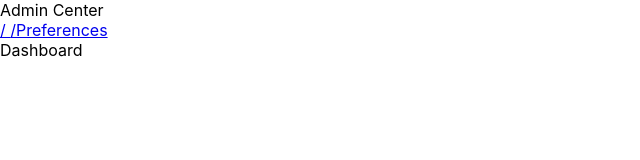
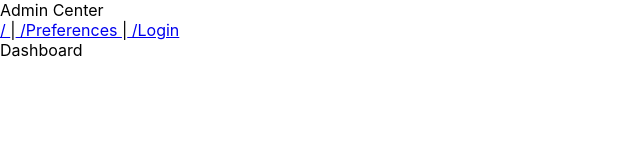
Before and after one commit to awsp/spring-react-template, a React (Create React App) app in the folder admin-center/: page / in a window 1280 px wide. Shown: the top 160 px of the page, without its empty margins (0-640 px from the left). Built offline with nearby package versions, Linux system fonts and the light colour scheme.

Commit message:
in preparation for redux implementation

```diff
--- a/admin-center/src/index.js
+++ b/admin-center/src/index.js
@@ -3,10 +3,17 @@ import ReactDOM from 'react-dom';
 import './index.css';
 import App from './modules/app/App';
 import * as serviceWorker from './serviceWorker';
+import {createStore} from "redux";
+import {Provider} from "react-redux";
+import rootReducer from "./reducers"
 
-ReactDOM.render( < App / >, document.getElementById('root')
-)
-;
+const store = createStore(rootReducer);
+
+ReactDOM.render(
+	<Provider store={store}>
+		<App/>
+	</Provider>,
+	document.getElementById('root'));
 
 // If you want your app to work offline and load faster, you can change
 // unregister() to register() below. Note this comes with some pitfalls.
--- a/admin-center/src/modules/app/App.js
+++ b/admin-center/src/modules/app/App.js
@@ -1,10 +1,11 @@
 import React, {Component} from 'react';
 import './App.css';
-import {HashRouter as Router, Route, Link, Switch} from 'react-router-dom';
+import {HashRouter as Router, Link, Route, Switch} from 'react-router-dom';
 
 import DashboardComponent from "../dashboard/DashboardComponent";
 import NotFound from "./NotFound";
 import PreferencesComponent from "../preferences/PreferencesComponent";
+import LoginComponent from "../auth/LoginComponent";
 
 class App extends Component {
 	render() {
@@ -13,13 +14,15 @@ class App extends Component {
 				<Router>
 					Admin Center
 					<nav>
-						<Link to="/"> / </Link>
-						<Link to="/preferences"> /Preferences </Link>
+						<Link to="/"> / </Link> |
+						<Link to="/preferences"> /Preferences </Link> |
+						<Link to="/login"> /Login</Link>
 					</nav>
 
 					<Switch>
 						<Route path="/" exact component={DashboardComponent} />
 						<Route path="/preferences" component={PreferencesComponent} />
+						<Route path="/login" exact component={LoginComponent}/>
 						<Route component={NotFound} />
 					</Switch>
 				</Router>
--- a/admin-center/src/modules/auth/LoginComponent.js
+++ b/admin-center/src/modules/auth/LoginComponent.js
@@ -4,9 +4,11 @@ import {withRouter} from "react-router";
 class LoginComponent extends Component {
 	render() {
 		return (
-			<div>
-
-			</div>
+			<form>
+				<div><input type="text" placeholder="username"/></div>
+				<div><input type="password" placeholder="password"/></div>
+				<div><button type="submit">Login</button></div>
+			</form>
 		);
 	}
 }
--- /dev/null
+++ b/admin-center/src/reducers/index.js
@@ -0,0 +1,3 @@
+import {combineReducers} from "redux";
+
+export default combineReducers({})
```
Also changed, not shown: 2 other files (tests, documents, lock files or other folders).
